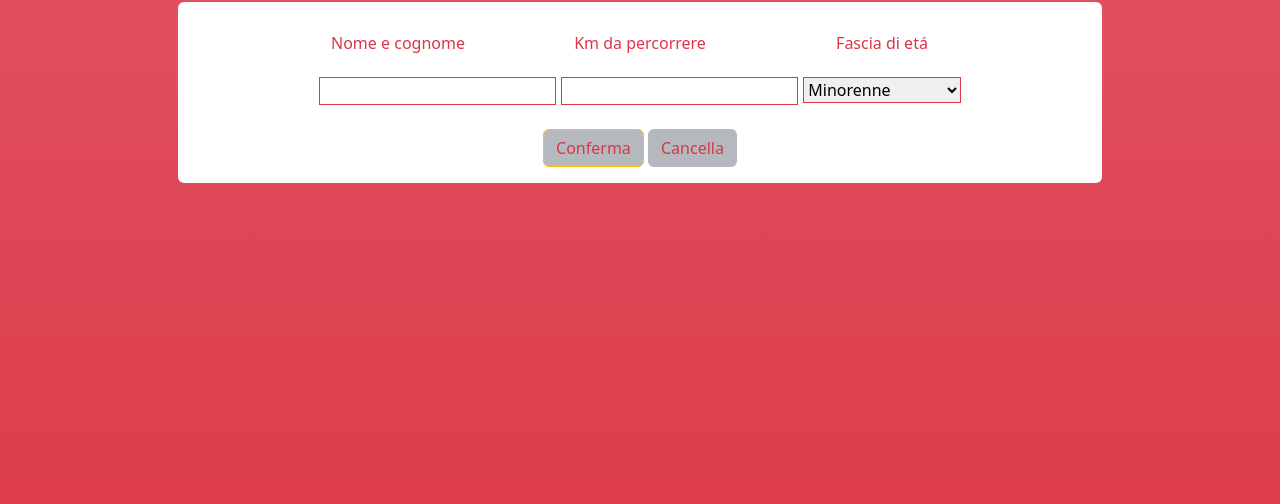
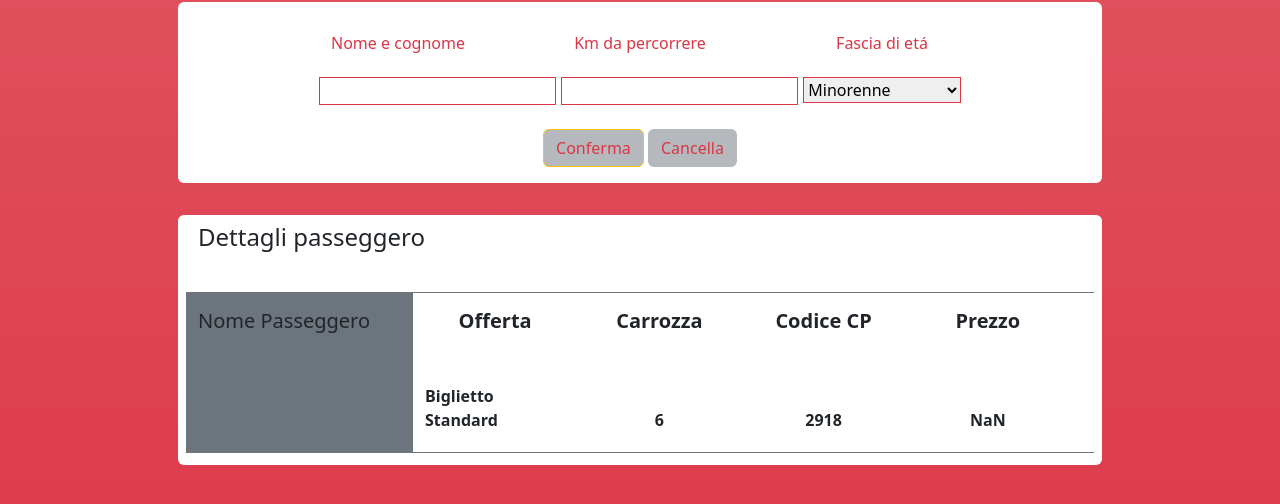
Before and after one commit to Kokkolino/js-biglietto-treno-form, a plain HTML site: page index.html in a window 1280 px wide. Both pictures are taken after a click on the button "Conferma". Shown: the part 118-622 px from the top of the page. Drawn offline with nearby package versions, Linux system fonts and the light colour scheme.

Commit message:
js ticket

```diff
--- a/assets/css/style.css
+++ b/assets/css/style.css
@@ -1,3 +1,7 @@
 body{
     height: 100vh;
 }
+
+#ticket{
+    height: 250px;
+}
--- a/assets/js/main.js
+++ b/assets/js/main.js
@@ -1,6 +1,11 @@
+let cabin;
+let cp;
 const priceonkm = 0.21;
-function check (){
-    let age = parseInt(document.getElementById('age').value);
+function confirm (){
+    var element = document.getElementById("ticket");
+     element.classList.remove("d-none");
+    console.log(document.getElementById('ticket').className.remove = "d-none")
+    let age = parseInt(document.getElementById('ageRange').value);
     let distance = parseFloat(document.getElementById('distance').value);
     let price = distance * priceonkm.toFixed(2);
     if(age===1){
@@ -10,5 +15,12 @@ function check (){
     {
         price = (price -((price / 100)*40)).toFixed(2);
     }
-    document.getElementById('finalprice').innerHTML =`Your price is ${price}. Enjoy your trip!`;
+
+    let customerName;
+    customerName = document.getElementById('customerName').value;
+    console.log(customerName);
+    document.getElementById('name').innerHTML = customerName;
+    document.getElementById('cabin').innerHTML = Math.floor(Math.random() * 10) + 1;
+    document.getElementById('cpCode').innerHTML = Math.floor(Math.random() * 9999) + 1;
+    document.getElementById('finalPrice').innerHTML = price;
 }
--- a/index.html
+++ b/index.html
@@ -27,7 +27,7 @@
             <!-- inputs -->
             <section class="col-10 row justify-content-around text-center">
                 <div class="col-3"><input type="text" id="customerName" class="border border-danger border-1"></div>
-                <div class="col-3"><input type="text" id="travelKm" class="border border-danger border-1"></div>
+                <div class="col-3"><input type="text" id="distance" class="border border-danger border-1"></div>
                 <div class="col-3">
                     <select name="range" id="ageRange" class="border border-danger border-1 w-100">
                         <option value="1">Minorenne</option>
@@ -37,7 +37,7 @@
                 </div>
             </section>
             <section class="text-center mt-4">
-                <button id="confirm" type="button" class="btn bg-secondary text-danger bg-opacity-50 border border-1 border-warning">Conferma</button>
+                <button onclick="confirm ()" type="button" class="btn bg-secondary text-danger bg-opacity-50 border border-1 border-warning">Conferma</button>
                 <button id="cancel" type="button" class="btn bg-secondary text-danger bg-opacity-50">Cancella</button>
             </section>
         </section>
@@ -46,30 +46,30 @@
             <h4>Dettagli passeggero</h4>
             <!-- ticket -->
             <section class="col-12 row my-1 px-0 border border-secondary border-top-1 border-bottom-1 border-start-0 border-end-0">
-                <div id="ticketLeft" class="col-3 py-3 bg-secondary">
+                <div class="col-3 py-3 bg-secondary">
                     <h5>Nome Passeggero</h5>
-                    <span id="voyager"></span>
+                    <div id="name"></div>
                 </div>
-                <div id="ticketRight" class="col-9 pt-3 pb-1 row">
+                <div class="col-9 pt-3 pb-1 row">
                     <!-- kind of ticket -->
-                    <div class="col-3 text-center">
+                    <div class="col-3 d-flex align-items-center flex-column justify-content-between pb-3">
                         <h5 class="fw-bold mb-4">Offerta</h5>
                         <p class="fw-semibold align-bottom m-0">Biglietto Standard</p>
                     </div>
                     <!-- cabin -->
-                    <div class="col-3 text-center">
+                    <div class="col-3 d-flex align-items-center flex-column justify-content-between pb-3">
                         <h5 class="fw-bold mb-4">Carrozza</h5>
                         <p id="cabin" class="fw-semibold align-bottom m-0"></p>
                     </div>
                     <!-- CP Code -->
-                    <div class="col-3 text-center">
-                        <h5 class="fw-bold mb-4">Offerta</h5>
+                    <div class="col-3 d-flex align-items-center flex-column justify-content-between pb-3">
+                        <h5 class="fw-bold mb-4">Codice CP</h5>
                         <p id="cpCode" class="fw-semibold align-bottom m-0"></p>
                     </div>
                     <!-- price -->
-                    <div class="col-3 text-center">
-                        <h5 class="fw-bold mb-4">Offerta</h5>
-                        <p id="price" class="fw-semibold align-bottom m-0"></p>
+                    <div class="col-3 d-flex align-items-center flex-column justify-content-between pb-3">
+                        <h5 class="fw-bold mb-4">Prezzo</h5>
+                        <p id="finalPrice" class="fw-semibold align-bottom m-0"></p>
                     </div>
                 </div>
             </section>
```
